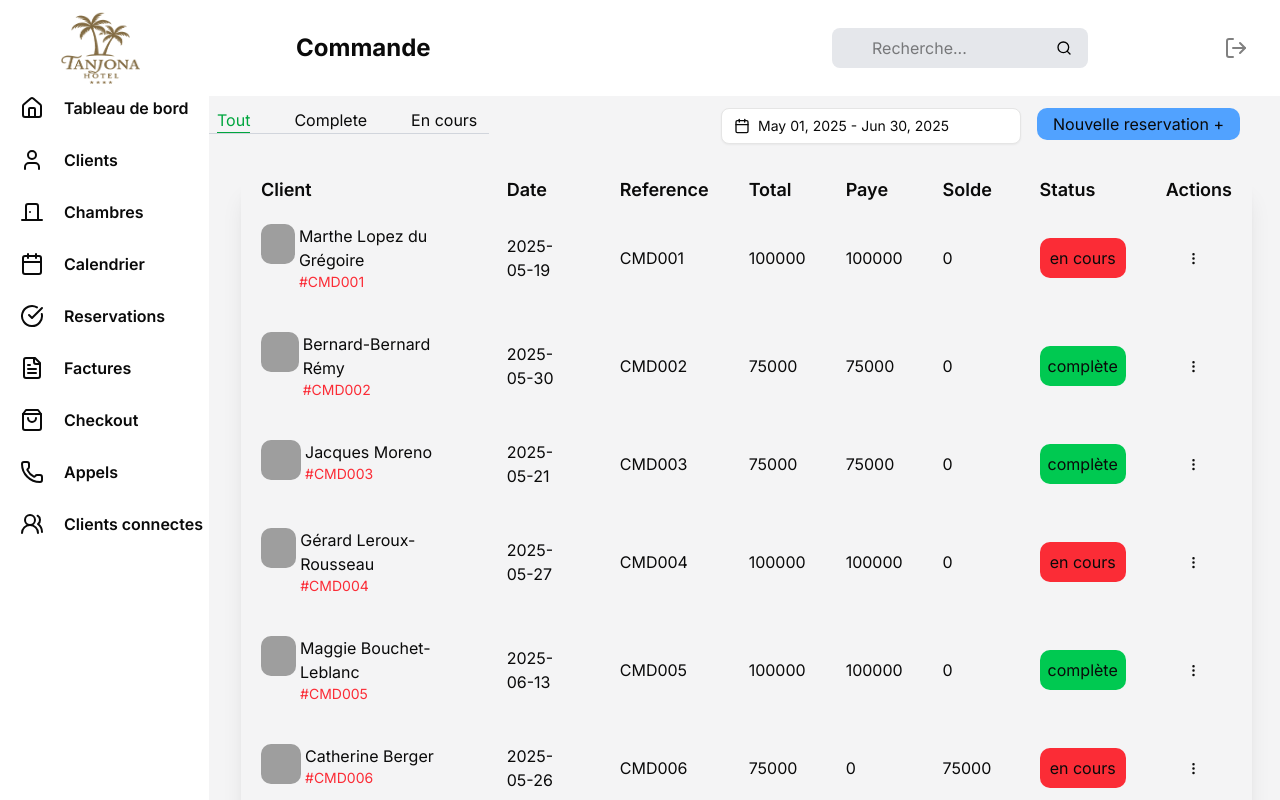
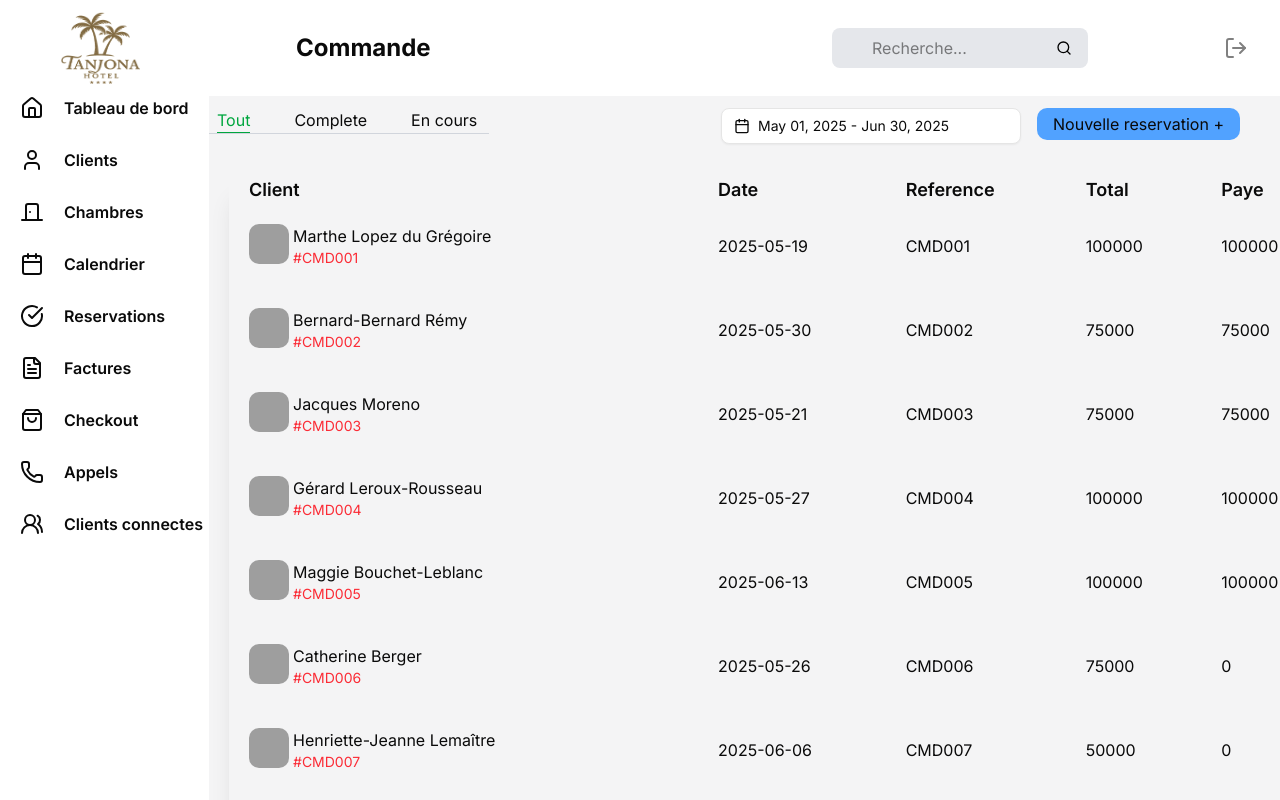
Before and after one commit to Tanjona-Dev/Hotel_Management, a React (Vite) app: page /Reservation in a window 1280 px wide. Shown: the top 800 px of the page. Built offline with nearby package versions, Linux system fonts and the light colour scheme; grey boxes are pictures that could not be loaded; a web font is replaced by a local one.

Commit message:
ADD:scroll bar at reservation page

```diff
--- a/src/Pages/Calendrier/index.jsx
+++ b/src/Pages/Calendrier/index.jsx
@@ -50,7 +50,7 @@ const Calendar = ({ setSelectedDay, setSelectMonth, setSelecteYear }) => {
   }
 
   return (
-    <div className="w-100 mx-auto h-90 p-4">
+    <div className="w-100 mx-auto h-85 p-4">
       <div className="flex justify-between items-center mb-4">
         <button onClick={prevMonth} className="text-orange-400 hover:underline">
           ← Mois précédent
--- a/src/Pages/Reservation/index.jsx
+++ b/src/Pages/Reservation/index.jsx
@@ -175,8 +175,8 @@ function Reservation() {
         </div>
       </div>
 
-      <div className="mx-5 pr-5 pt-3">
-        <table className=" w-full border-collapse m-5 mx-3 shadow-xl rounded-lg">
+      <div className=" pt-3 h-202 overflow-y-scroll scroll-on-hover">
+        <table className="w-392 border-collapse m-5 shadow-xl rounded-lg">
           <thead>
             <AfficherTitreTableau />
           </thead>
```
